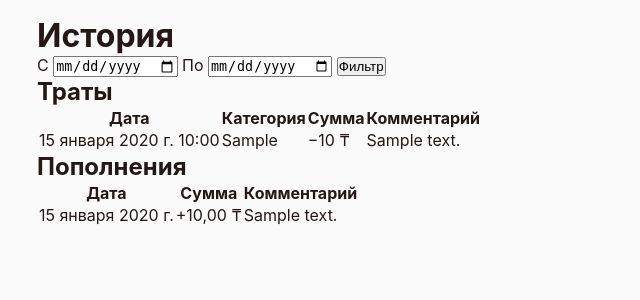
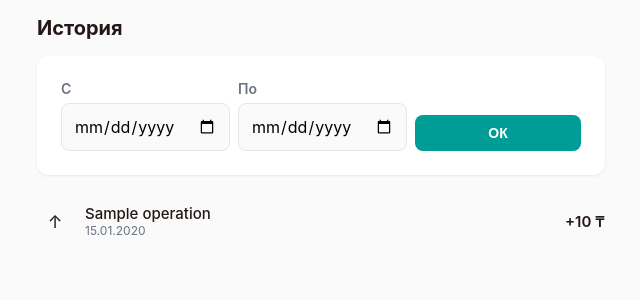
Before and after one commit to Adletman/manytracker, a Django app: template templates/expenses/history.html in a window 1280 px wide. Shown: the top 300 px of the page, without its empty margins (319-959 px from the left). Run offline with Django 5.2, Linux system fonts and the light colour scheme; tables that the repository leaves empty hold one stand-in row (values such as "Sample post"); the template is opened without the code that fills it: values that come from a table or form of the project are taken from there, most other values are stand-ins (such as "Sample title", 1, 10 or a date in 2020); data that the repository does not hold is empty.

Commit message:
feat(ui): redesign history with unified timeline

```diff
--- a/templates/expenses/history.html
+++ b/templates/expenses/history.html
@@ -1,40 +1,37 @@
 {% extends "base.html" %}
+{% block title %}История{% endblock %}
 {% block content %}
-<h1>История</h1>
-<form method="get">
-  <label>С</label>
-  <input type="date" name="from" value="{{ date_from|default:'' }}">
-  <label>По</label>
-  <input type="date" name="to" value="{{ date_to|default:'' }}">
-  <button type="submit">Фильтр</button>
-</form>
+<h1 class="page-title">История</h1>
+<div class="form-card" style="margin-bottom:1rem">
+  <form method="get" style="display:flex;gap:0.5rem;align-items:end">
+    <div class="form-group" style="flex:1;margin:0">
+      <label>С</label>
+      <input type="date" name="from" value="{{ date_from|default:'' }}">
+    </div>
+    <div class="form-group" style="flex:1;margin:0">
+      <label>По</label>
+      <input type="date" name="to" value="{{ date_to|default:'' }}">
+    </div>
+    <button type="submit" class="btn btn--primary btn--sm">ОК</button>
+  </form>
+</div>
 
-<h2>Траты</h2>
-<table>
-  <thead><tr><th>Дата</th><th>Категория</th><th>Сумма</th><th>Комментарий</th></tr></thead>
-  <tbody>
-  {% for e in expenses %}
-    <tr>
-      <td>{{ e.date }}</td>
-      <td>{{ e.category_display }}</td>
-      <td>−{{ e.amount }} ₸</td>
-      <td>{{ e.comment|truncatechars:50 }}</td>
-    </tr>
+<ul class="ops-list">
+  {% for op in operations %}
+  <li>
+    <a href="{% if op.type == 'expense' %}{% url 'expense_detail' op.id %}{% else %}#{% endif %}" class="op-item">
+      <div class="op-icon {{ op.type }}">{% if op.type == 'expense' %}↓{% else %}↑{% endif %}</div>
+      <div class="op-details">
+        <div class="op-details__category">{{ op.label }}</div>
+        <div class="op-details__date">{{ op.date|date:"d.m.Y" }}</div>
+      </div>
+      <div class="op-amount {{ op.type }}">
+        {% if op.type == 'expense' %}−{% else %}+{% endif %}{{ op.amount }} ₸
+      </div>
+    </a>
+  </li>
   {% empty %}
-    <tr><td colspan="4">Нет данных</td></tr>
+  <li style="padding:2rem;text-align:center;color:var(--color-text-secondary)">Нет операций за этот период</li>
   {% endfor %}
-  </tbody>
-</table>
-
-<h2>Пополнения</h2>
-<table>
-  <thead><tr><th>Дата</th><th>Сумма</th><th>Комментарий</th></tr></thead>
-  <tbody>
-  {% for t in topups %}
-    <tr><td>{{ t.date }}</td><td>+{{ t.amount }} ₸</td><td>{{ t.comment }}</td></tr>
-  {% empty %}
-    <tr><td colspan="3">Нет данных</td></tr>
-  {% endfor %}
-  </tbody>
-</table>
+</ul>
 {% endblock %}
```
Also changed, not shown: expenses/views.py (+24 -5 lines).
